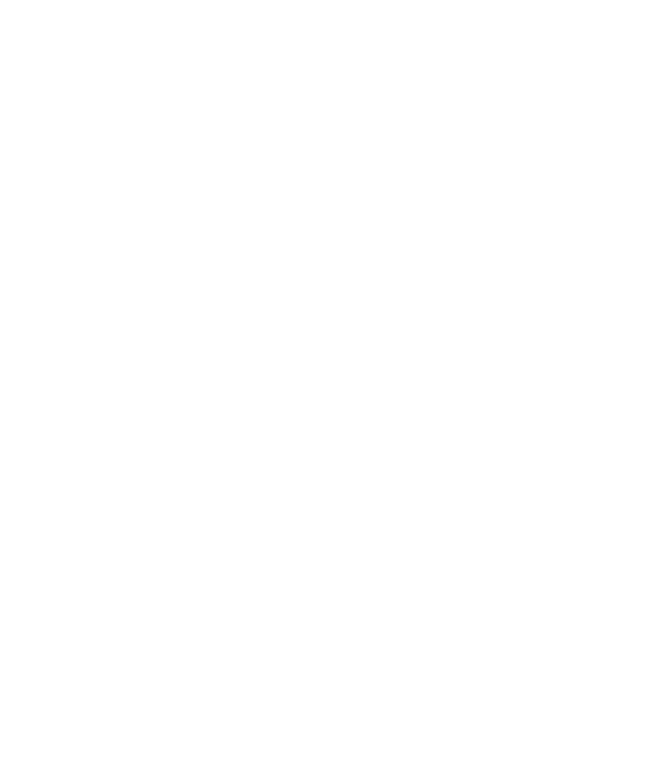
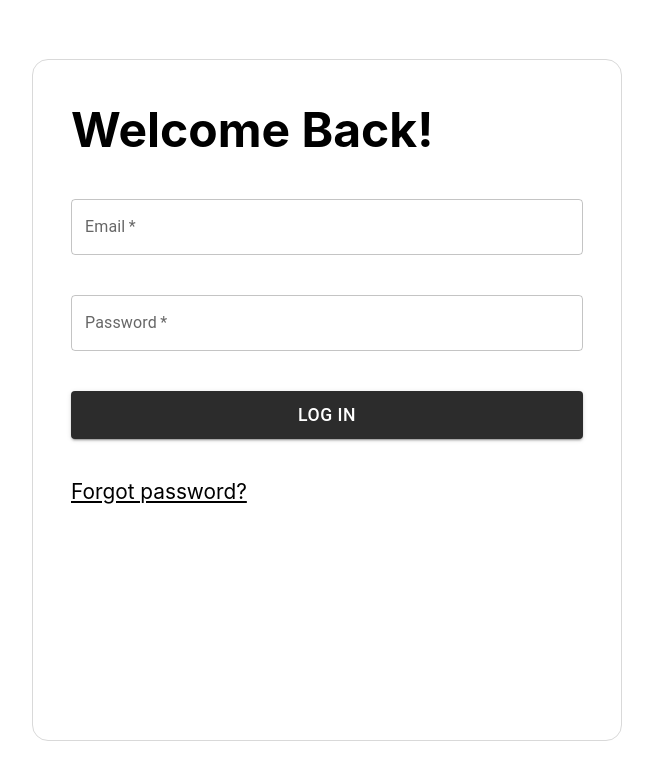
Before and after one commit to kevintran73/melody-mentoring, a React (Create React App) app in the folder frontend_web/: page /login-sub in a window 1280 px wide. Before the commit this address had no page. Shown: the top 780 px of the page, without its empty margins (313-966 px from the left). Built offline with nearby package versions, Linux system fonts and the light colour scheme.

Commit message:
Implemented login sub page; updated CSS of login page.

```diff
--- a/frontend_web/package.json
+++ b/frontend_web/package.json
@@ -40,5 +40,8 @@
       "last 1 firefox version",
       "last 1 safari version"
     ]
+  },
+  "devDependencies": {
+    "@babel/plugin-proposal-private-property-in-object": "^7.21.11"
   }
 }
--- a/frontend_web/src/App.js
+++ b/frontend_web/src/App.js
@@ -3,6 +3,7 @@ import { BrowserRouter, Routes, Route, Navigate } from 'react-router-dom';
 
 import TokenContext from './context/TokenContext';
 import Login from './pages/Login';
+import LoginSub from './pages/LoginSub';
 
 const App = () => {
   // Get the token from localStorage if it exists, otherwise null
@@ -24,6 +25,7 @@ const App = () => {
           <Route path='/' element={<Navigate to='/login' />} />
           {/* <Route path='/register' element={<Register />} /> */}
           <Route path='/login' element={<Login />} />
+          <Route path='/login-sub' element={<LoginSub />} />
           {/* <Route path='/dashboard' element={<Dashboard />} /> */}
         </Routes>
       </BrowserRouter>
--- a/frontend_web/src/pages/Login.js
+++ b/frontend_web/src/pages/Login.js
@@ -11,24 +11,26 @@ const StyledContainer = styled('div')({
   flexDirection: 'row',
   justifyContent: 'space-between',
   alignItems: 'center',
+  height: '100vh',
+  padding: '0 6vw',
 });
 
-const ImgRight = styled('img')({
-  marginTop: '5vh',
-  marginRight: '6vw',
+const ImgContainer = styled('div')({
   width: '40vw',
-  height: 'auto',
-  borderRadius: '10%',
+  height: '90vh',
+  display: 'flex',
+  justifyContent: 'center',
+  alignItems: 'center',
 });
 
-const LoginForm = styled('div')({
+const LeftContainer = styled('div')({
   display: 'flex',
   flexDirection: 'column',
   gap: '20px',
-  marginLeft: '6vw',
-  height: '90vh',
+  height: '100vh',
   width: '40vw',
   alignItems: 'center',
+  justifyContent: 'center',
 
   // '@media (max-width: 950px)': {
   //   paddingLeft: '20%',
@@ -37,9 +39,16 @@ const LoginForm = styled('div')({
   // },
 });
 
+const ImgRight = styled('img')({
+  width: '100%',
+  height: '100%',
+  borderRadius: '10%',
+});
+
 const StyledHeading1 = styled('h1')({
   fontSize: '3rem',
   marginBottom: '0',
+  marginTop: '0',
 });
 
 const StyledHeading2 = styled('h2')({
@@ -85,12 +94,12 @@ const Login = () => {
   };
 
   const navLogin = () => {
-    return navigate('/login');
+    return navigate('/login-sub');
   };
 
   return (
     <StyledContainer>
-      <LoginForm>
+      <LeftContainer>
         <StyledHeading1>Melody Mentoring</StyledHeading1>
         <StyledHeading2>Catchy Slogan</StyledHeading2>
         <StyledButton variant='contained' type='button' id='nav-login-main' onClick={navLogin}>
@@ -106,8 +115,11 @@ const Login = () => {
         >
           Register
         </StyledButton>
-      </LoginForm>
-      <ImgRight id='login-img' src={loginImage} />
+      </LeftContainer>
+
+      <ImgContainer>
+        <ImgRight id='login-img' src={loginImage} />
+      </ImgContainer>
     </StyledContainer>
   );
 };
--- /dev/null
+++ b/frontend_web/src/pages/LoginSub.js
@@ -0,0 +1,130 @@
+import React from 'react';
+import { useNavigate, Navigate, Link } from 'react-router-dom';
+import axios from 'axios';
+import { showErrorMessage } from '../helpers';
+
+import TokenContext from '../context/TokenContext';
+import { Button, TextField } from '@mui/material';
+import { styled } from '@mui/system';
+
+const StyledContainer = styled('div')({
+  display: 'flex',
+  flexDirection: 'column',
+  alignItems: 'center',
+  justifyContent: 'center',
+  height: '100vh',
+  width: '100vw',
+});
+
+const StyledHeader = styled('h1')({
+  marginTop: '0',
+  marginBottom: '0',
+  fontSize: '3rem',
+});
+
+const LoginForm = styled('form')({
+  display: 'flex',
+  flexDirection: 'column',
+  gap: '40px',
+  paddingTop: '5vh',
+  paddingLeft: '3vw',
+  paddingRight: '3vw',
+  paddingBottom: '5vh',
+  width: '40vw',
+  height: '75vh',
+  border: '1px solid #D9D9D9',
+  borderRadius: '1rem',
+
+  //   '@media (max-width: 950px)': {
+  //     paddingLeft: '20%',
+  //     paddingRight: '20%',
+  //     width: '60%',
+  //   },
+});
+
+const StyledTextField = styled(TextField)({
+  width: '100%',
+});
+
+const StyledButton = styled(Button)({
+  backgroundColor: '#2C2C2C',
+  width: '100%',
+  height: '3rem',
+  fontSize: '1.1rem',
+});
+
+const StyledLink = styled(Link)({
+  fontSize: '1.3rem',
+  color: '#000000',
+});
+
+/**
+ * Login page
+ */
+const Login = () => {
+  const [email, setEmail] = React.useState('');
+  const [password, setPassword] = React.useState('');
+  const { token, setTokenLocalStorage } = React.useContext(TokenContext);
+  const navigate = useNavigate();
+
+  // Navigate to dashboard if active token
+  if (token !== null) {
+    return <Navigate to='/dashboard' />;
+  }
+
+  // Handles the login
+  const login = async (event) => {
+    // Prevent page from refreshing
+    event.preventDefault();
+
+    try {
+      // const response = await axios.post('http://localhost:5005/admin/auth/login', {
+      //   email,
+      //   password,
+      // });
+
+      // Set the token and navigate to dashboard
+      // setTokenLocalStorage(response.data.token);
+      return navigate('/dashboard');
+    } catch (err) {
+      showErrorMessage(err.response.data.error);
+    }
+  };
+
+  // Handle login if enter key is pressed
+  const handleKeyDown = (event) => {
+    if (event.key === 'Enter') {
+      login(event);
+    }
+  };
+
+  return (
+    <StyledContainer>
+      <LoginForm onSubmit={login} onKeyDown={handleKeyDown} noValidate>
+        <StyledHeader>Welcome Back!</StyledHeader>
+        <StyledTextField
+          type='email'
+          label='Email'
+          onChange={(e) => setEmail(e.target.value)}
+          value={email}
+          id='login-email'
+          required
+        />
+        <StyledTextField
+          type='password'
+          label='Password'
+          onChange={(p) => setPassword(p.target.value)}
+          value={password}
+          id='login-password'
+          required
+        />
+        <StyledButton variant='contained' type='submit' id='login-go'>
+          Log in
+        </StyledButton>
+        <StyledLink to='/forgot-password'>Forgot password?</StyledLink>
+      </LoginForm>
+    </StyledContainer>
+  );
+};
+
+export default Login;
```
Also changed, not shown: 1 other file (tests, documents, lock files or other folders).
